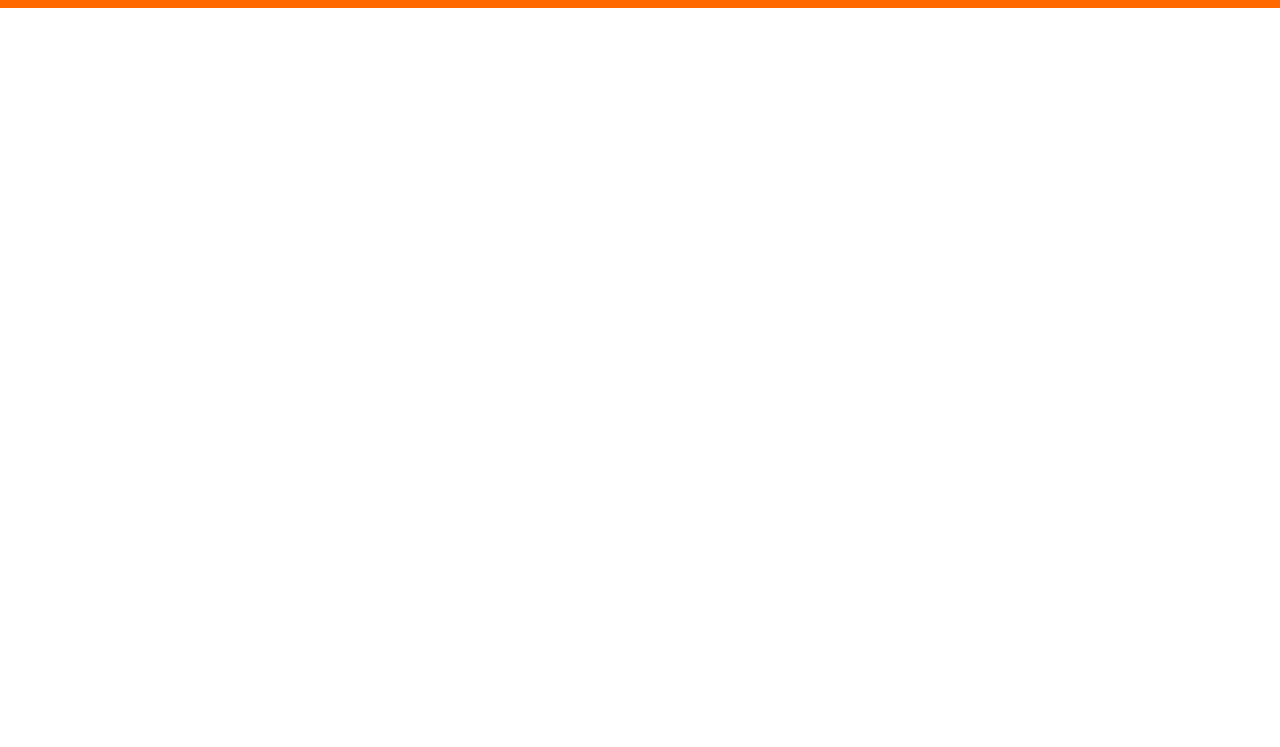
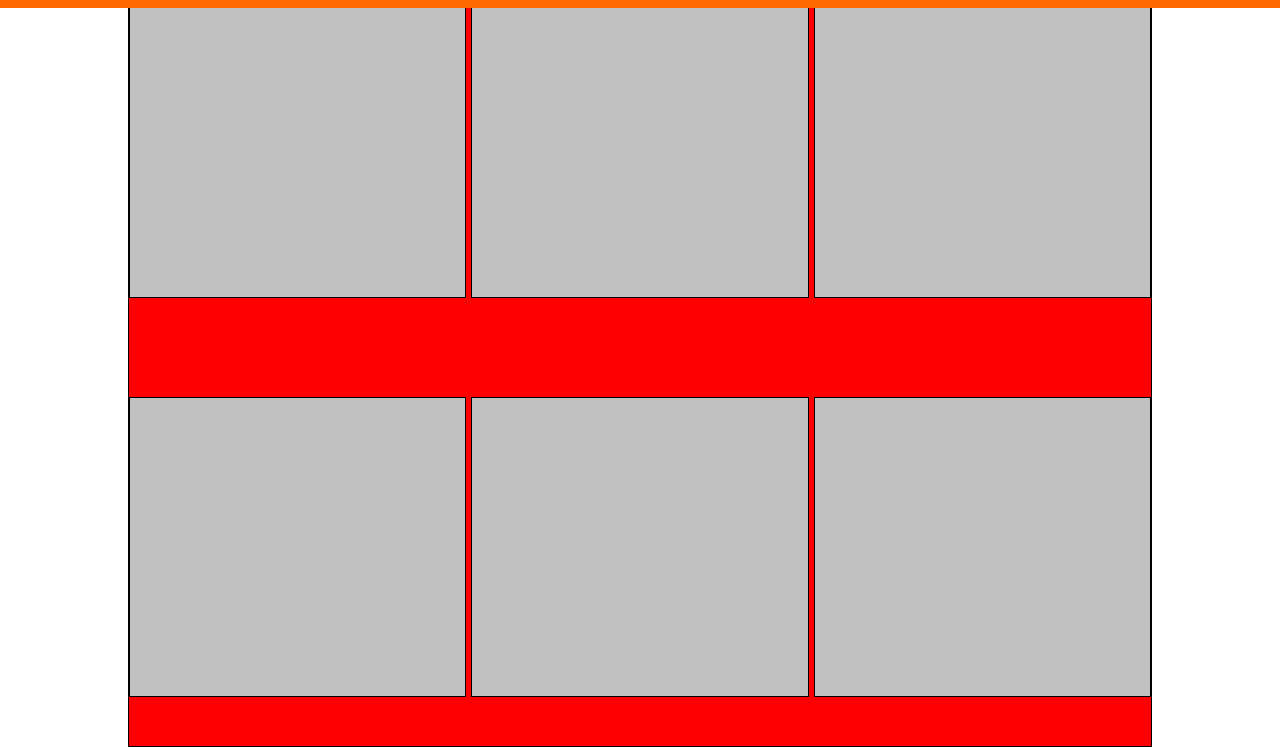
Before and after one commit to AgostaSalvatore/html-css-boolando, a plain HTML site: page index.html in a window 1280 px wide. Shown: the part 53-800 px from the top of the page. Drawn offline with Linux system fonts and the light colour scheme.

Commit message:
[UPD] created base main

```diff
--- a/css/style.css
+++ b/css/style.css
@@ -58,3 +58,35 @@ li{
     padding: 0px 10px;
     font-size: 14px;
 }
+
+/* Main */
+
+.h-800{
+    height: 800px;
+}
+
+.h-300{
+    height: 300px;
+}
+
+.border{
+    border: 1px solid black;
+}
+
+.col-33{
+    width: 33%;
+}
+
+.flex-wrap{
+    flex-wrap: wrap;
+}
+
+/* ALL BG */
+
+.bgred{
+    background-color: red;
+}
+
+.bgsilver{
+    background-color: silver;
+}
--- a/index.html
+++ b/index.html
@@ -34,7 +34,44 @@
 
 
     <main>
+        <div class="container h-800 border bgred flex-wrap">
+            <div class="col-33 h-300 bgsilver border">
+                <div class="card">
+                    <img src="" alt="">
+                </div>
+            </div>
 
+            <div class="col-33 h-300 bgsilver border">
+                <div class="card">
+                    <img src="" alt="">
+                </div>
+            </div>
+
+            <div class="col-33 h-300 bgsilver border">
+                <div class="card">
+                    <img src="" alt="">
+                </div>
+            </div>
+
+            <div class="col-33 h-300 bgsilver border">
+                <div class="card">
+                    <img src="" alt="">
+                </div>
+            </div>
+
+            <div class="col-33 h-300 bgsilver border">
+                <div class="card">
+                    <img src="" alt="">
+                </div>
+            </div>
+
+            <div class="col-33 h-300 bgsilver border">
+                <div class="card">
+                    <img src="" alt="">
+                </div>
+            </div>
+
+        </div>
     </main>
 
     <footer>
```
